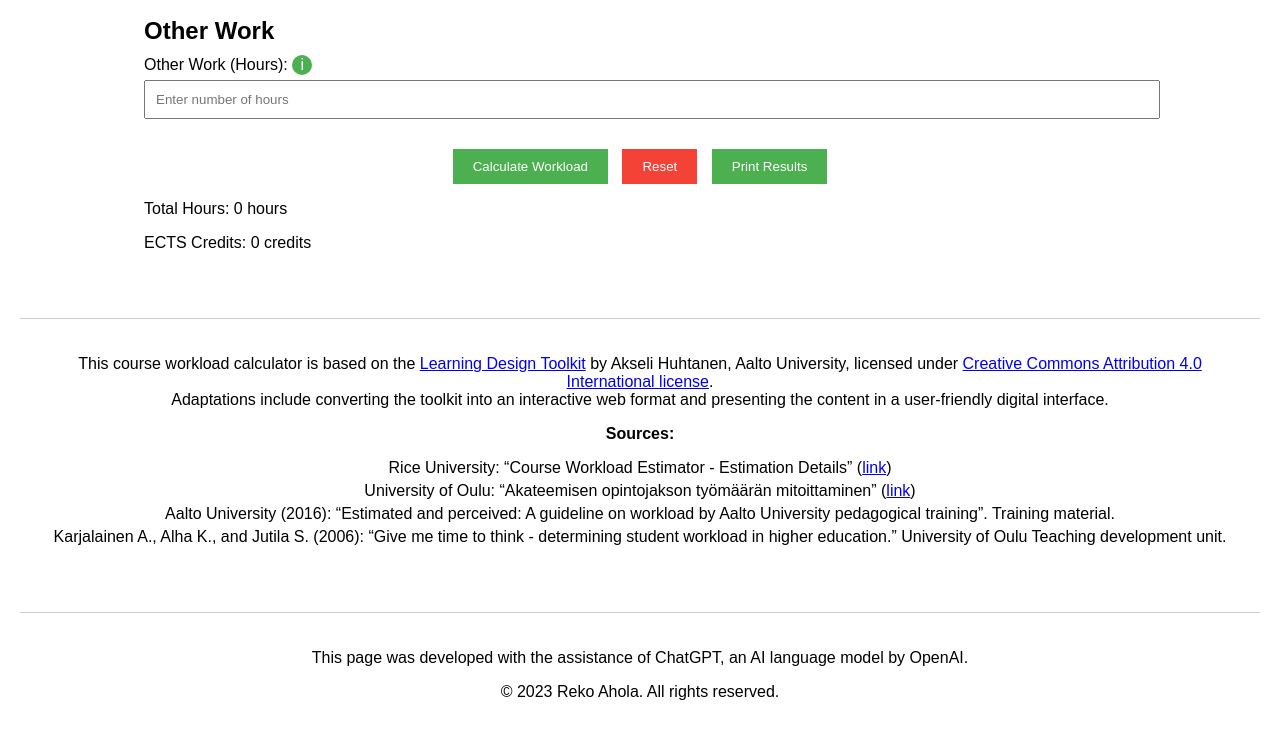
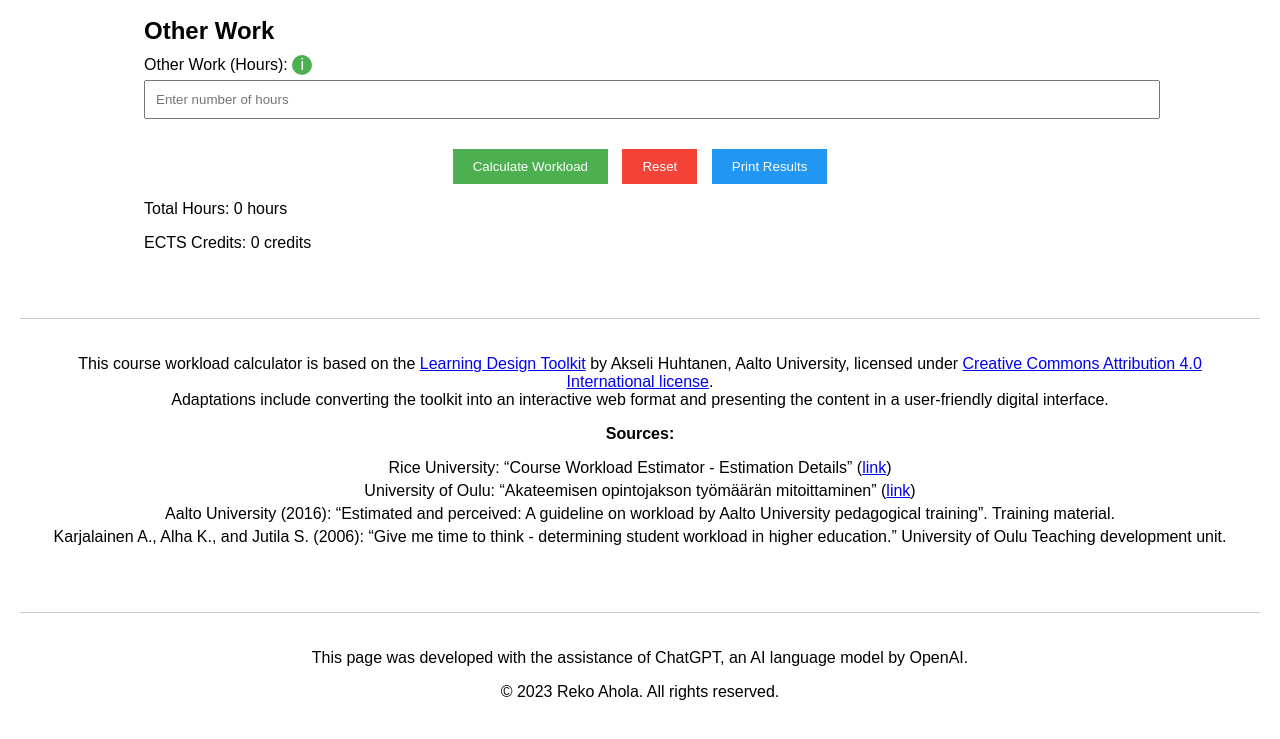
Before and after one commit to reaara/Course-Workload-Calculator, a plain HTML site: page index.html in a window 1280 px wide. Shown: the part 1372-2111 px from the top of the page. Drawn offline with Linux system fonts and the light colour scheme.

Commit message:
Update index.html
Print button

```diff
--- a/index.html
+++ b/index.html
@@ -68,10 +68,23 @@
 	    cursor: pointer;
 	}
 
-	/* Hover effect for both buttons */
-	button#calculateBtn:hover, button#resetBtn:hover {
+	/* Hover effect for reser button */
+	button#resetBtn:hover {
    	opacity: 0.9;
 	}
+
+	button#printBtn {
+    	padding: 10px 20px;
+   	background-color: #2196F3; /* Blue color for print */
+    	color: white;
+    	border: none;
+    	cursor: pointer;
+}
+
+/* Hover effect for the print button */
+button#printBtn:hover {
+    opacity: 0.9;
+}
 
         }
         .result {
```
